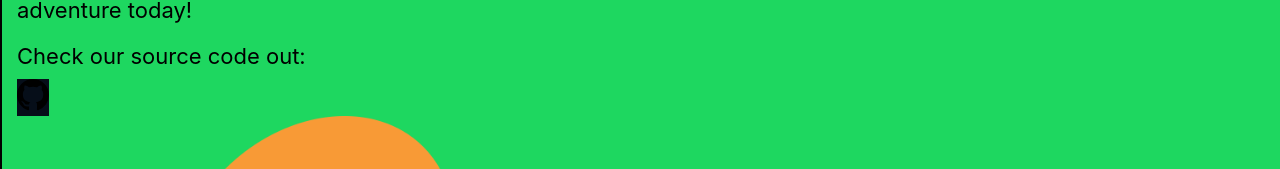
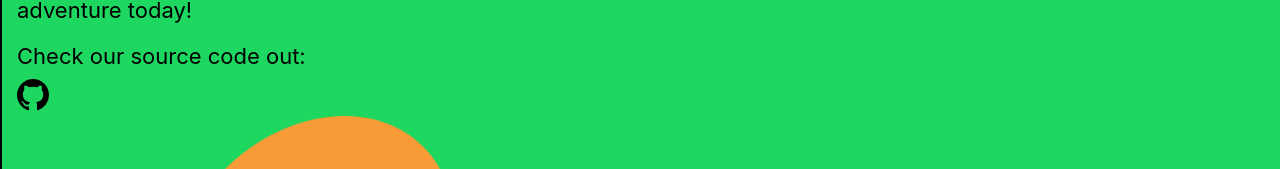
Before and after one commit to Verlias/MelodyMatch-Codefest2024, a React (Vite) app in the folder client/: page /About in a window 1280 px wide. Shown: the part 534-703 px from the top of the page. Built offline with nearby package versions, Linux system fonts and the light colour scheme.

Commit message:
fixed coloring

```diff
--- a/client/src/AboutPage/About.jsx
+++ b/client/src/AboutPage/About.jsx
@@ -27,7 +27,7 @@ function About(){
                     <p className={styles.AboutP}>
                         Check our source code out:
                     </p>
-                    <div className={styles.GitHubLink}><a className={styles.GitHubLink} href="https://github.com/Verlias/Financy" target="_blank" class="github"> <svg className={styles.GitHubLink} xmlns="http://www.w3.org/2000/svg" width="32" height="32" fill="black" class="bi bi-github" viewBox="0 0 16 16">
+                    <div className={styles.GitHubLink}><a  href="https://github.com/Verlias/Financy" target="_blank" class="github"> < svg  className={styles.GitHubLink} xmlns="http://www.w3.org/2000/svg" width="32" height="32" fill="black" class="bi bi-github" viewBox="0 0 16 16">
                     <path d="M8 0C3.58 0 0 3.58 0 8c0 3.54 2.29 6.53 5.47 7.59.4.07.55-.17.55-.38 0-.19-.01-.82-.01-1.49-2.01.37-2.53-.49-2.69-.94-.09-.23-.48-.94-.82-1.13-.28-.15-.68-.52-.01-.53.63-.01 1.08.58 1.23.82.72 1.21 1.87.87 2.33.66.07-.52.28-.87.51-1.07-1.78-.2-3.64-.89-3.64-3.95 0-.87.31-1.59.82-2.15-.08-.2-.36-1.02.08-2.12 0 0 .67-.21 2.2.82.64-.18 1.32-.27 2-.27s1.36.09 2 .27c1.53-1.04 2.2-.82 2.2-.82.44 1.1.16 1.92.08 2.12.51.56.82 1.27.82 2.15 0 3.07-1.87 3.75-3.65 3.95.29.25.54.73.54 1.48 0 1.07-.01 1.93-.01 2.2 0 .21.15.46.55.38A8.01 8.01 0 0 0 16 8c0-4.42-3.58-8-8-8"/>
                     </svg></a></div>
                     <img src={scikit} alt="scikit-learn" className={styles.ScikitLogo}></img>
--- a/client/src/AboutPage/About.module.css
+++ b/client/src/AboutPage/About.module.css
@@ -38,8 +38,20 @@
 
 .GitHubLink{
     background-color:#1ED760;
-    color:#1ED760;
+    color:black;
+    text-decoration: none;
 }
+
+.GitHubLink > a{
+    text-decoration: none;
+    background-color:#1ED760;
+}
+
+.GitHubLink > a > svg{
+    text-decoration: none;
+    background-color:#1ED760;
+}
+
 
 
 .ScikitLogo{
```
